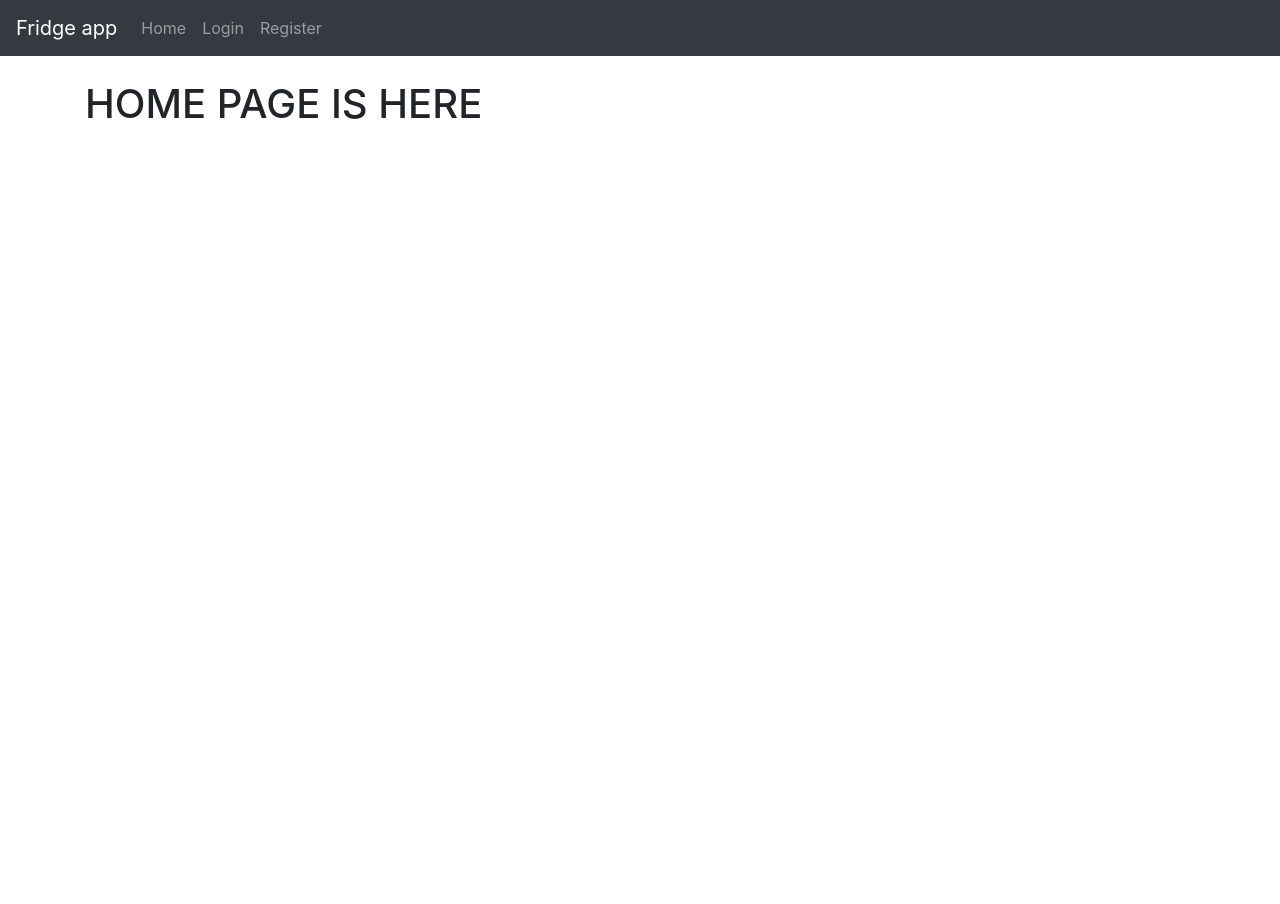
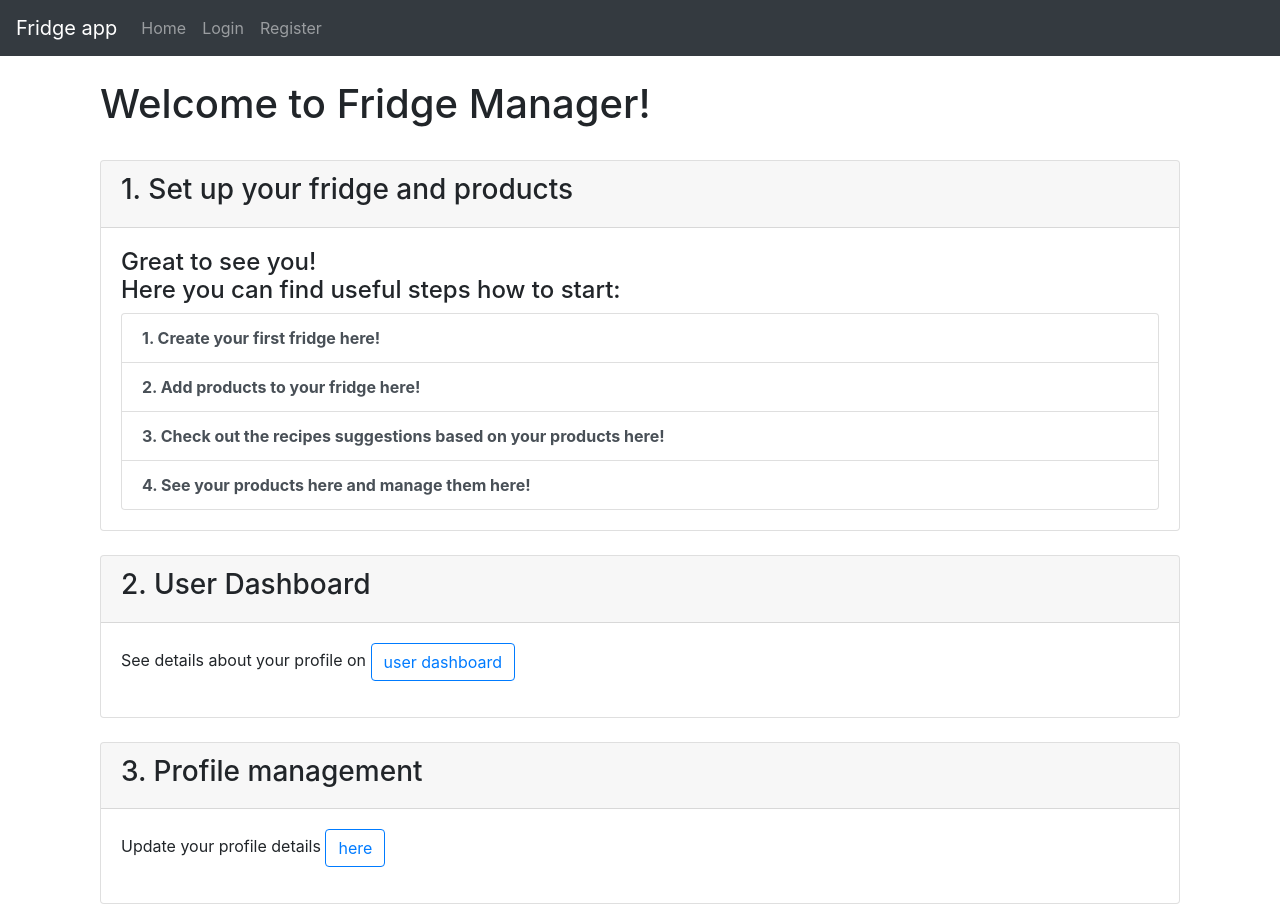
Before and after one commit to Danzigerrr/Fridge-Manager, a Django app: page / in a window 1280 px wide. Before the commit the page ends 119 px from the top, so only its background shows below. Run offline with Django 4.2, Linux system fonts and the light colour scheme.

Commit message:
update styles of fridge templates

```diff
--- a/fridgemanager/fridge/templates/home.html
+++ b/fridgemanager/fridge/templates/home.html
@@ -1,8 +1,49 @@
 {% extends 'base.html' %}
-
 {% block content %}
-
-    <h1>HOME PAGE IS HERE</h1>
-
-
+    <div class="container">
+        <h1>Welcome to Fridge Manager!</h1>
+    </div>
+    <br>
+    <div class="container">
+        <div class="card">
+            <div class="card-header">
+                <h3>1. Set up your fridge and products</h3>
+            </div>
+            <div class="card-body">
+                <h4>Great to see you! <br> Here you can find useful steps how to start:</h4>
+                <div class="list-group">
+                    <a href="{% url 'fridge_add' %}" class="list-group-item list-group-item-action"><b>1. Create your first fridge here!</b></a>
+                    <a href="{% url 'product_add' %}" class="list-group-item list-group-item-action"><b>2. Add products to your fridge here!</b></a>
+                    <a href="{% url 'recipe_list' %}" class="list-group-item list-group-item-action"><b>3. Check out the recipes suggestions based on your products here!</b></a>
+                    <a href="{% url 'product_list' %}" class="list-group-item list-group-item-action"><b>4. See your products here and manage them here!</b></a>
+                </div>
+            </div>
+        </div>
+    </div>
+    <br>
+    <div class="container">
+        <div class="card">
+            <div class="card-header">
+                <h3>2. User Dashboard</h3>
+            </div>
+            <div class="card-body">
+                <p>See details about your profile on
+                    <a class="btn btn-outline-primary" href="{% url 'user_dashboard' %}" role="button">user dashboard</a>
+                </p>
+            </div>
+        </div>
+    </div>
+    <br>
+    <div class="container">
+        <div class="card">
+            <div class="card-header">
+                <h3>3. Profile management</h3>
+            </div>
+            <div class="card-body">
+                <p>Update your profile details
+                    <a class="btn btn-outline-primary" href="{% url 'update_profile' %}" role="button">here</a>
+                </p>
+            </div>
+        </div>
+    </div>
 {% endblock %}
--- a/fridgemanager/members/views.py
+++ b/fridgemanager/members/views.py
@@ -29,7 +29,7 @@ def login_user(request):
             # login user
             login(request, user)
 
-            return redirect('user_dashboard')
+            return redirect('home')
         else:
             error_message = "There was an error logging in! Try again!"
             messages.error(request, error_message)
```
Also changed, not shown: fridgemanager/fridge/templates/fridge/fridge_add.html (+18 -3 lines), fridgemanager/fridge/templates/fridge/fridge_details.html (+14 -18 lines), fridgemanager/fridge/templates/fridge/fridge_list.html (+18 -5 lines).
